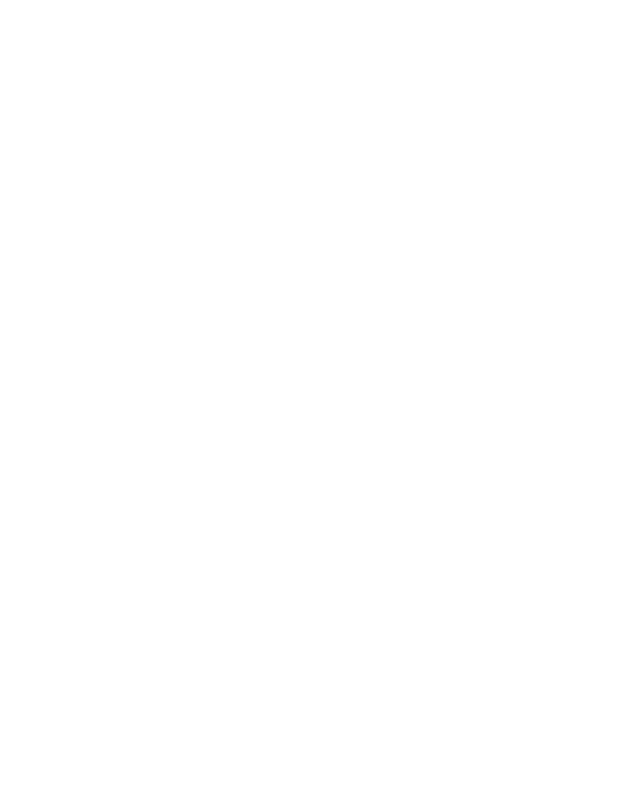
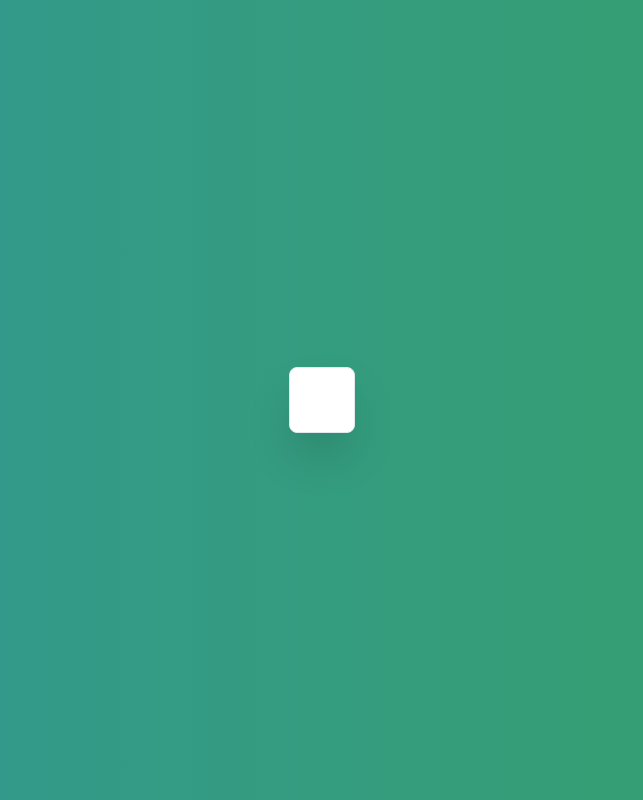
Before and after one commit to shun05104084/scsk_front, a React (Create React App) app: page /filtering in a window 1280 px wide. Before the commit this address had no page. Shown: the whole page, without its empty margins (318-961 px from the left). Built offline with nearby package versions, Linux system fonts and the light colour scheme.

Commit message:
filtering

```diff
--- a/package.json
+++ b/package.json
@@ -4,7 +4,7 @@
   "private": true,
   "dependencies": {
     "@chakra-ui/icons": "^2.2.1",
-    "@chakra-ui/react": "^2.9.1",
+    "@chakra-ui/react": "^2.9.3",
     "@emotion/react": "^11.13.3",
     "@emotion/styled": "^11.13.0",
     "@testing-library/jest-dom": "^5.17.0",
--- a/src/App.js
+++ b/src/App.js
@@ -4,7 +4,7 @@ import {Box,Button,Heading,Radio,RadioGroup,Stack,VStack,Text,Select,Progress,us
 import { CheckCircleIcon } from "@chakra-ui/icons";
 import { Routes, Route, useNavigate } from "react-router-dom";
 import Output from "./output";
-
+import Filtering from "./filtering";
 const App = () => {
   const navigate = useNavigate();
   const toast = useToast();
@@ -51,6 +51,12 @@ const App = () => {
     navigate("/output", { state: answers });
   };
 
+  const handleFilterng = () => {
+alert("フィルタリング画面に遷移します。");
+
+    navigate("/filtering");
+  };
+
   return (
     <Box
       minH="100vh"
@@ -74,6 +80,14 @@ const App = () => {
             <Icon as={CheckCircleIcon} w={10} h={10} color="teal.500" />
             <Heading as="h1" size="lg" color="teal.500">
               就職アンケート
+              <Button
+                onClick={handleFilterng}
+                colorScheme="teal"
+
+                leftIcon={<CheckCircleIcon />}
+              >
+                フィルターページ
+              </Button>
             </Heading>
             <Progress
               value={(step / totalSteps) * 100}
@@ -233,6 +247,8 @@ const AppWrapper = () => (
   <Routes>
     <Route path="/" element={<App />} />
     <Route path="/output" element={<Output />} />
+    <Route path="/filtering" element={<Filtering />} />
+
   </Routes>
 );
 
--- a/src/filtaling.js
+++ /dev/null
@@ -1 +0,0 @@
-import React from 'react';
--- /dev/null
+++ b/src/filtering.js
@@ -0,0 +1,39 @@
+import React from 'react';
+
+import { useLocation, useNavigate } from "react-router-dom";
+import { Box, Button, Heading, VStack, Text, Icon, Flex, Divider } from "@chakra-ui/react";
+import { CheckCircleIcon, WarningIcon } from "@chakra-ui/icons";
+import { motion } from "framer-motion";
+
+const Filtering = () => {
+
+
+
+  // ページ遷移後の表示を作成
+  return (
+    <Box minH="100vh" display="flex" alignItems="center" justifyContent="center" py={12} px={6} bgGradient="linear(to-r, teal.500, green.500)">
+      <motion.div
+        initial={{ opacity: 0, y: 20 }}
+        animate={{ opacity: 1, y: 0 }}
+        transition={{ duration: 0.6 }}
+      >
+        <Box
+          p={8}
+          maxW="lg"
+          borderRadius="lg"
+          boxShadow="2xl"
+          w="full"
+          bg="white"
+          borderWidth="1px"
+          borderColor="gray.200"
+        >
+          <VStack spacing={6} align="center">
+ こんにちわ
+          </VStack>
+        </Box>
+      </motion.div>
+    </Box>
+  );
+};
+
+export default Filtering;
--- a/src/index.js
+++ b/src/index.js
@@ -3,6 +3,7 @@ import ReactDOM from 'react-dom/client';
 import './index.css';
 import App from './App';
 import Output from './output';
+import Filtering from './filtering';
 import reportWebVitals from './reportWebVitals';
 import { ChakraProvider } from "@chakra-ui/react";
 import { BrowserRouter } from 'react-router-dom';
```
Also changed, not shown: 1 other file (tests, documents, lock files or other folders).
